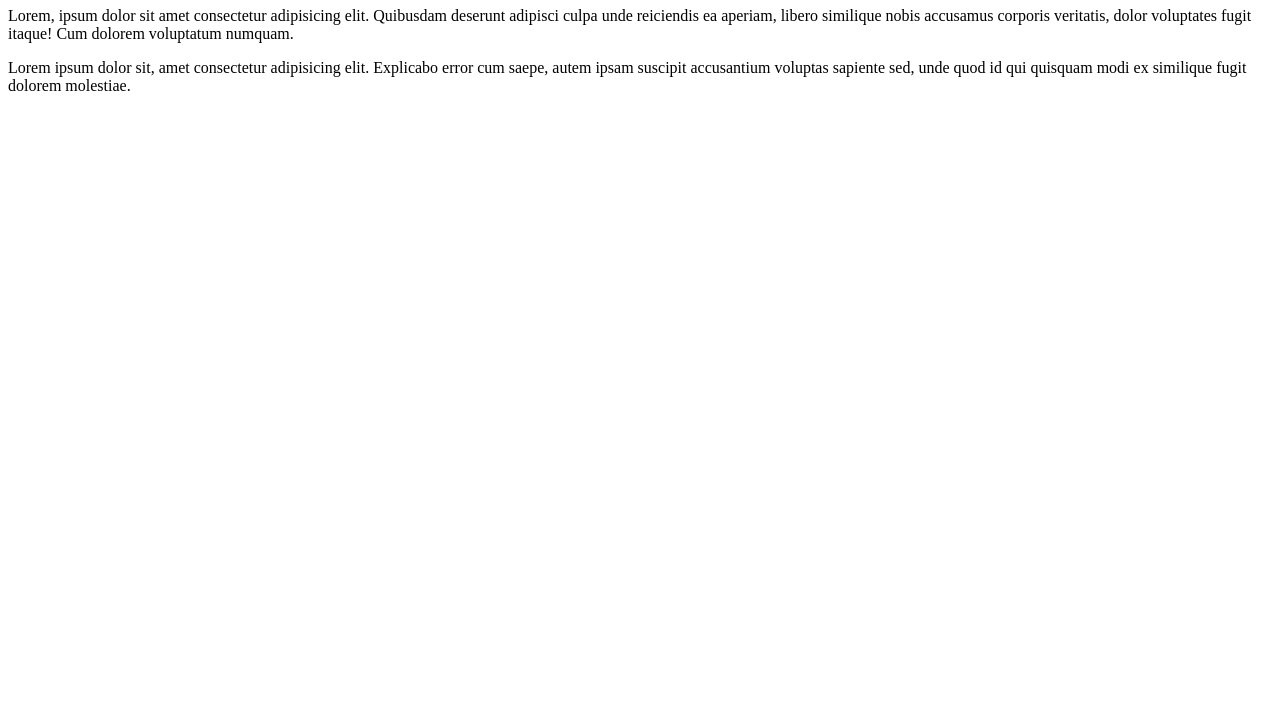
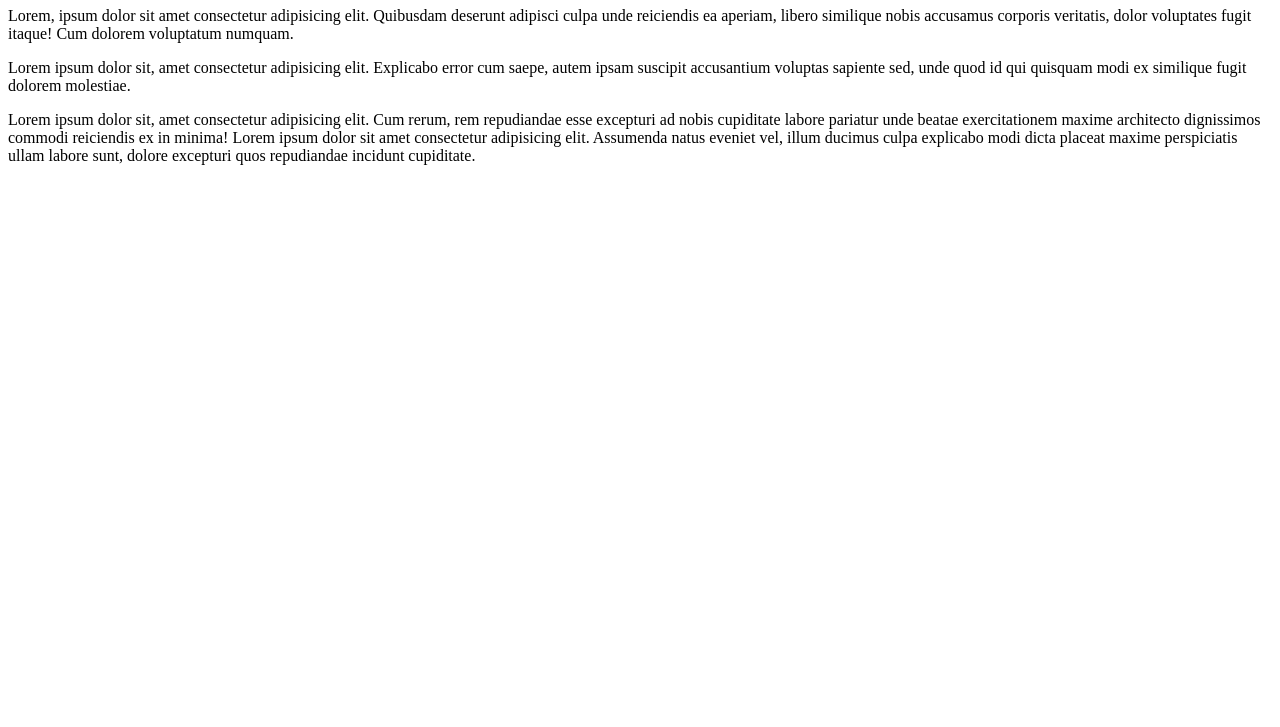
Before and after one commit to imercuadrado/github, a plain HTML site: page index.html in a window 1280 px wide. Shown: the part 73-800 px from the top of the page. Drawn offline with Linux system fonts and the light colour scheme.

Commit message:
Agregado dos textos

```diff
--- a/index.html
+++ b/index.html
@@ -10,5 +10,8 @@
     <h1>hola mundo</h1>
     <p>Lorem, ipsum dolor sit amet consectetur adipisicing elit. Quibusdam deserunt adipisci culpa unde reiciendis ea aperiam, libero similique nobis accusamus corporis veritatis, dolor voluptates fugit itaque! Cum dolorem voluptatum numquam.</p>
     <p>Lorem ipsum dolor sit, amet consectetur adipisicing elit. Explicabo error cum saepe, autem ipsam suscipit accusantium voluptas sapiente sed, unde quod id qui quisquam modi ex similique fugit dolorem molestiae.</p>
+    <p>Lorem ipsum dolor sit, amet consectetur adipisicing elit. Cum rerum, rem repudiandae esse excepturi ad nobis cupiditate labore pariatur unde beatae exercitationem maxime architecto dignissimos commodi reiciendis ex in minima!
+       Lorem ipsum dolor sit amet consectetur adipisicing elit. Assumenda natus eveniet vel, illum ducimus culpa explicabo modi dicta placeat maxime perspiciatis ullam labore sunt, dolore excepturi quos repudiandae incidunt cupiditate.
+    </p>
 </body>
 </html>
```
